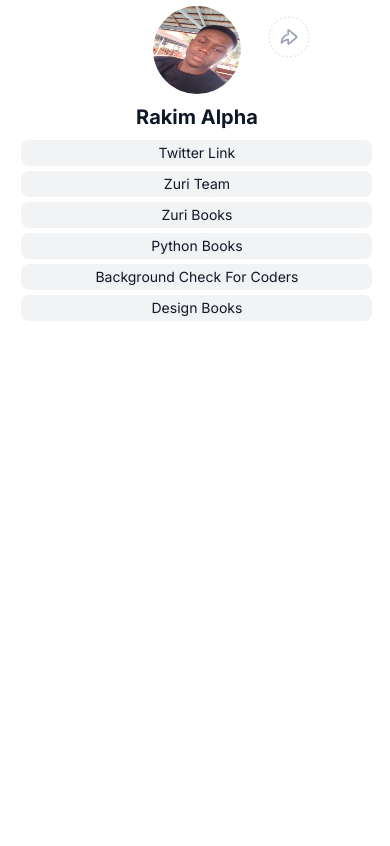
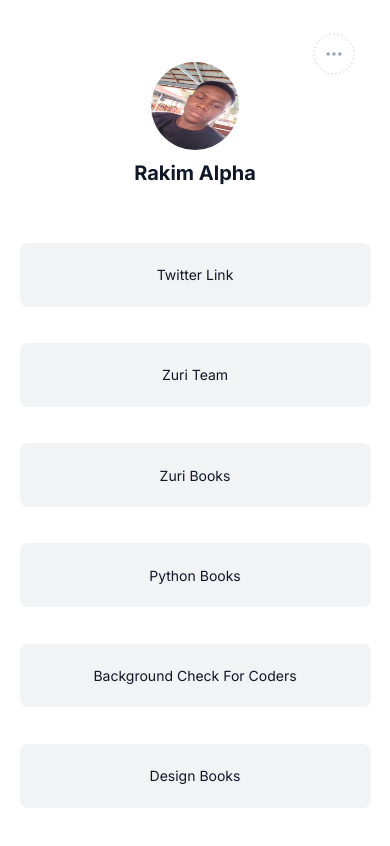
Before and after one commit to Ra-Kim/FE-Stage1, a React (Create React App) app in the folder fe-stage1/: page / in a window 390 px wide. Built offline with nearby package versions, Linux system fonts and the light colour scheme.

Commit message:
styled the mobile view using media-queries, hooks

```diff
--- /dev/null
+++ b/fe-stage1/src/assets/svgs/more.js
@@ -0,0 +1,13 @@
+export const MoreButton = <svg width="42" height="42" viewBox="0 0 42 42" fill="none" xmlns="http://www.w3.org/2000/svg">
+<rect x="1" y="1" width="40" height="40" rx="20" fill="white"/>
+<path d="M21 21.8334C21.4602 21.8334 21.8333 21.4603 21.8333 21.0001C21.8333 20.5398 21.4602 20.1667 21 20.1667C20.5397 20.1667 20.1666 20.5398 20.1666 21.0001C20.1666 21.4603 20.5397 21.8334 21 21.8334Z" stroke="#98A2B3" stroke-width="1.66667" stroke-linecap="round" stroke-linejoin="round"/>
+<path d="M26.8333 21.8334C27.2935 21.8334 27.6666 21.4603 27.6666 21.0001C27.6666 20.5398 27.2935 20.1667 26.8333 20.1667C26.3731 20.1667 26 20.5398 26 21.0001C26 21.4603 26.3731 21.8334 26.8333 21.8334Z" stroke="#98A2B3" stroke-width="1.66667" stroke-linecap="round" stroke-linejoin="round"/>
+<path d="M15.1666 21.8334C15.6269 21.8334 16 21.4603 16 21.0001C16 20.5398 15.6269 20.1667 15.1666 20.1667C14.7064 20.1667 14.3333 20.5398 14.3333 21.0001C14.3333 21.4603 14.7064 21.8334 15.1666 21.8334Z" stroke="#98A2B3" stroke-width="1.66667" stroke-linecap="round" stroke-linejoin="round"/>
+<rect x="1" y="1" width="40" height="40" rx="20" stroke="#D0D5DD" stroke-linecap="round" stroke-linejoin="round" stroke-dasharray="1 3"/>
+</svg>
+
+export const MoreButtonFocus = <svg width="28" height="28" viewBox="0 0 28 28" fill="none" xmlns="http://www.w3.org/2000/svg">
+<path d="M14 14.8334C14.4602 14.8334 14.8333 14.4603 14.8333 14.0001C14.8333 13.5398 14.4602 13.1667 14 13.1667C13.5397 13.1667 13.1666 13.5398 13.1666 14.0001C13.1666 14.4603 13.5397 14.8334 14 14.8334Z" stroke="#667085" stroke-width="1.66667" stroke-linecap="round" stroke-linejoin="round"/>
+<path d="M19.8333 14.8334C20.2935 14.8334 20.6666 14.4603 20.6666 14.0001C20.6666 13.5398 20.2935 13.1667 19.8333 13.1667C19.3731 13.1667 19 13.5398 19 14.0001C19 14.4603 19.3731 14.8334 19.8333 14.8334Z" stroke="#667085" stroke-width="1.66667" stroke-linecap="round" stroke-linejoin="round"/>
+<path d="M8.16665 14.8334C8.62688 14.8334 8.99998 14.4603 8.99998 14.0001C8.99998 13.5398 8.62688 13.1667 8.16665 13.1667C7.70641 13.1667 7.33331 13.5398 7.33331 14.0001C7.33331 14.4603 7.70641 14.8334 8.16665 14.8334Z" stroke="#667085" stroke-width="1.66667" stroke-linecap="round" stroke-linejoin="round"/>
+</svg>
--- a/fe-stage1/src/components/MainContent.js
+++ b/fe-stage1/src/components/MainContent.js
@@ -7,6 +7,7 @@ import { GithubIcon } from '../assets/svgs/github-icon';
 import img from "../assets/Images/profile.jpg"
 import CameraIcon  from '../assets/svgs/camera-icon';
 import { ShareButton, ShareButtonHover } from '../assets/svgs/share';
+import { MoreButton, MoreButtonFocus } from '../assets/svgs/more';
 
 const MainContent = ({isMobile}) => {
   const [isHovered , setIsHovered] = useState(false)
@@ -74,11 +75,16 @@ const MainContent = ({isMobile}) => {
         <p id='twitter'>Rakim Alpha</p>
         <p id='slack'>Alaede Increase-Chris</p>
 
+        {!isMobile ?
         <div className='avi-button' onMouseEnter={handleShareButton} onMouseLeave = {handleShareButtonLeave}>
           {buttonFocus ? ShareButtonHover : ShareButton}
         </div>
+        :
+        <div className='avi-button' onMouseEnter={handleShareButton} onMouseLeave = {handleShareButtonLeave}>
+          {buttonFocus ? MoreButtonFocus : MoreButton}
+        </div>}
       </section>
-      <section>
+      <section className='linksection'>
         {linksection}
         {!isMobile && <div className='social-div'>
           {SlackIcon}
--- a/fe-stage1/src/styles.css
+++ b/fe-stage1/src/styles.css
@@ -124,7 +124,34 @@ a:focus > div {
 @media only screen and (max-width: 768px) {
     .container {
         height: 100vh;
-        width: 100%;
-        padding: 0.5%;
+        width: 100vw;
+        padding: 0;
+        display: grid;
+        grid-template-rows: 25% 75%;
+    }
+
+    .avi-section {
+        padding-top: 15%;
+        margin-bottom: 5%;
+    }
+
+    .avi-button {
+        top: 15%;
+        right: 8%;
+    }
+
+    .linksection {
+        display:flex;
+        flex-direction: column;
+        justify-content: space-evenly;
+    }
+
+    .link-card {
+        margin-bottom: 1.2%;
+        padding: 6% 0;
+    }
+
+    a {
+        padding: 0;
     }
 }
```
